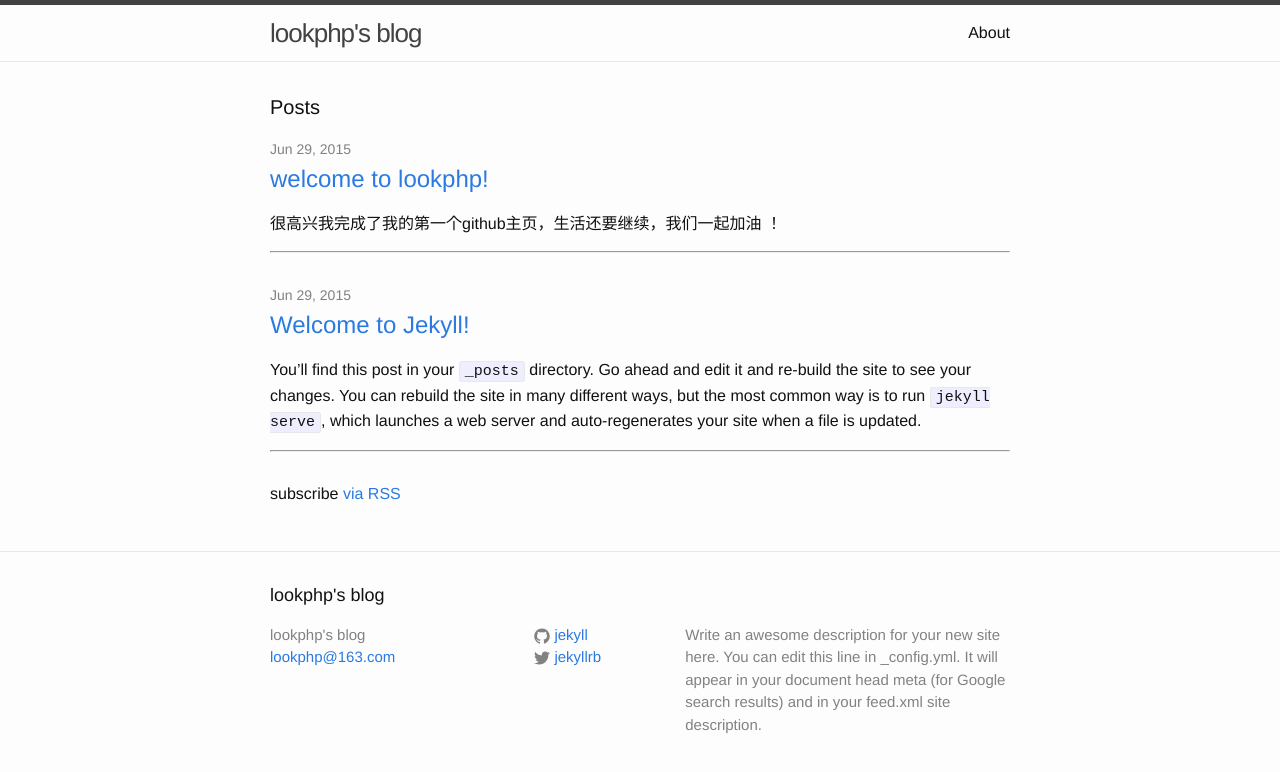
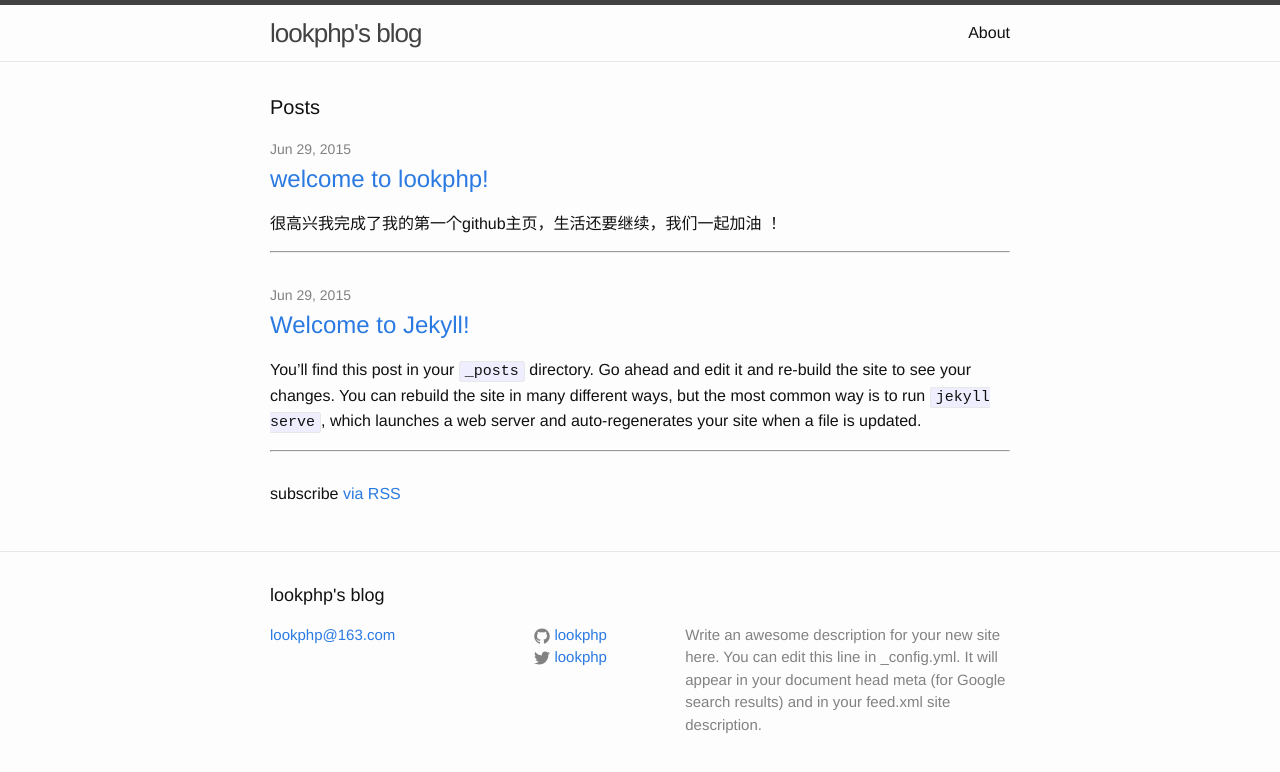
Before and after one commit to lookphp/lookphp.github.io, a Jekyll site: the page built from index.html, in a window 1280 px wide. Shown: the top 772 px of the page. Built offline with Jekyll 4.4.1, drawn with Linux system fonts in a browser that asks for light colours.

Commit message:
change my links twitter

```diff
--- a/_config.yml
+++ b/_config.yml
@@ -7,8 +7,8 @@ description: > # this means to ignore newlines until "baseurl:"
   Google search results) and in your feed.xml site description.
 baseurl: "" # the subpath of your site, e.g. /blog/
 url: "http://yourdomain.com" # the base hostname & protocol for your site
-twitter_username: jekyllrb
-github_username:  jekyll
+twitter_username: lookphp
+github_username:  lookphp
 
 # Build settings
 markdown: kramdown
--- a/_includes/footer.html
+++ b/_includes/footer.html
@@ -7,7 +7,6 @@
     <div class="footer-col-wrapper">
       <div class="footer-col  footer-col-1">
         <ul class="contact-list">
-          <li>{{ site.title }}</li>
           <li><a href="mailto:{{ site.email }}">{{ site.email }}</a></li>
         </ul>
       </div>
```
